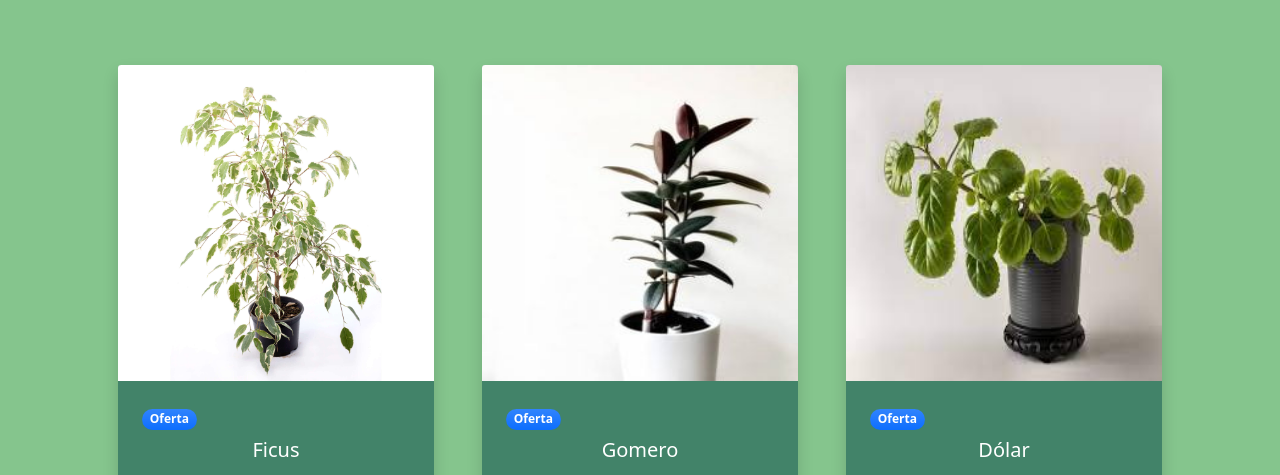
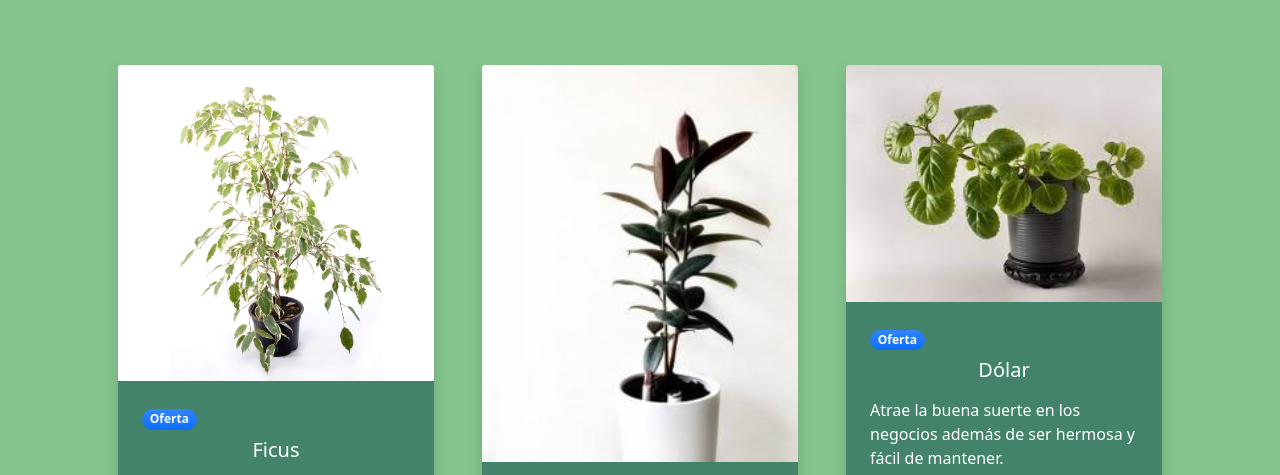
Before and after one commit to luis23saavedra/colectivo_de_noticias_caos_news, a plain HTML site: page Plantas.html in a window 1280 px wide. Shown: the part 271-746 px from the top of the page. Drawn offline with nearby package versions, Linux system fonts and the light colour scheme; no server answers.

Commit message:
Update estilo.css

```diff
--- a/estilo.css
+++ b/estilo.css
@@ -117,11 +117,6 @@ a:hover {
     background-image: url("img/fondo´plantas.jpg");
 }
 
-.card-img-top {
-    width: 316px;
-    height: 316px;
-}
-
 .rounded-circle {
     width: 50px;
     height: 50px;
```
